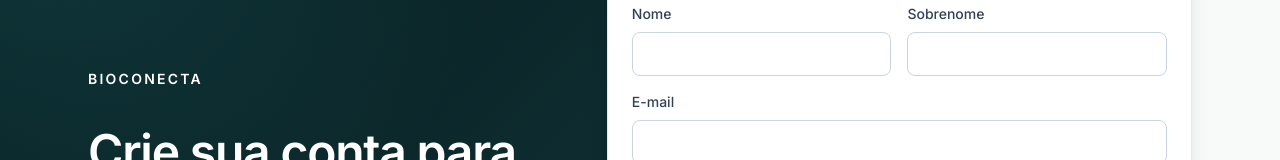
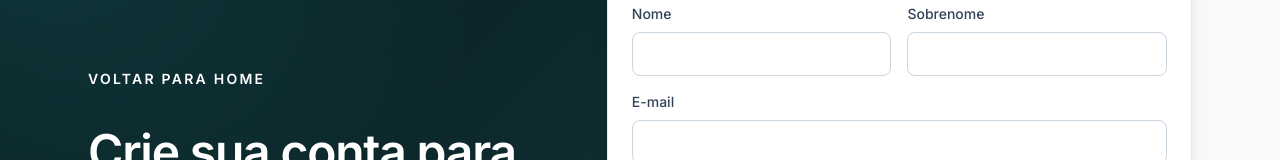
Before and after one commit to firewave999/bioconecta, a Next.js app in the folder apps/web/: page /cadastro in a window 1280 px wide. Shown: the part 153-313 px from the top of the page. Built offline with nearby package versions, Linux system fonts and the light colour scheme; no server answers.

Commit message:
fix: add explicit back links to pages

```diff
--- a/apps/web/src/app/(auth)/cadastro/page.tsx
+++ b/apps/web/src/app/(auth)/cadastro/page.tsx
@@ -11,7 +11,7 @@ export default function RegisterPage() {
     <main className="mx-auto grid min-h-screen max-w-6xl items-center gap-10 px-6 py-12 lg:grid-cols-[0.9fr_1.1fr]">
       <section className="text-white">
         <Link className="text-sm font-semibold uppercase tracking-[0.16em] text-cyan-200" href="/">
-          BioConecta
+          Voltar para home
         </Link>
         <h1 className="mt-8 max-w-xl text-4xl font-semibold leading-tight tracking-tight md:text-5xl">
           Crie sua conta para acessar oportunidades da Biologia.
--- a/apps/web/src/app/(auth)/login/page.tsx
+++ b/apps/web/src/app/(auth)/login/page.tsx
@@ -11,7 +11,7 @@ export default function LoginPage() {
     <main className="mx-auto grid min-h-screen max-w-6xl items-center gap-10 px-6 py-12 lg:grid-cols-[0.9fr_1.1fr]">
       <section className="text-white">
         <Link className="text-sm font-semibold uppercase tracking-[0.16em] text-cyan-200" href="/">
-          BioConecta
+          Voltar para home
         </Link>
         <h1 className="mt-8 max-w-xl text-4xl font-semibold leading-tight tracking-tight md:text-5xl">
           Entre para continuar seu percurso profissional.
--- a/apps/web/src/app/dashboard/page.tsx
+++ b/apps/web/src/app/dashboard/page.tsx
@@ -11,7 +11,7 @@ export default function DashboardPage() {
     <main className="min-h-screen bg-slate-50">
       <div className="mx-auto max-w-6xl px-6 py-10">
         <Link className="text-sm font-semibold text-cyan-800" href="/">
-          BioConecta
+          Voltar para home
         </Link>
         <div className="mt-8">
           <DashboardClient />
--- a/apps/web/src/app/onboarding/biologo/page.tsx
+++ b/apps/web/src/app/onboarding/biologo/page.tsx
@@ -10,8 +10,8 @@ export default function BiologistOnboardingPage() {
   return (
     <main className="min-h-screen bg-slate-50">
       <div className="mx-auto max-w-5xl px-6 py-10">
-        <Link className="text-sm font-semibold text-cyan-800" href="/">
-          BioConecta
+        <Link className="text-sm font-semibold text-cyan-800" href="/dashboard">
+          Voltar ao dashboard
         </Link>
         <div className="mt-8">
           <BiologistProfileForm mode="onboarding" />
--- a/apps/web/src/app/vagas/page.tsx
+++ b/apps/web/src/app/vagas/page.tsx
@@ -11,7 +11,7 @@ export default function JobsPage() {
     <main className="min-h-screen bg-slate-50">
       <div className="mx-auto max-w-6xl px-6 py-10">
         <Link className="text-sm font-semibold text-cyan-800" href="/">
-          BioConecta
+          Voltar para home
         </Link>
         <div className="my-8">
           <p className="text-sm font-semibold uppercase tracking-[0.16em] text-cyan-700">
```
